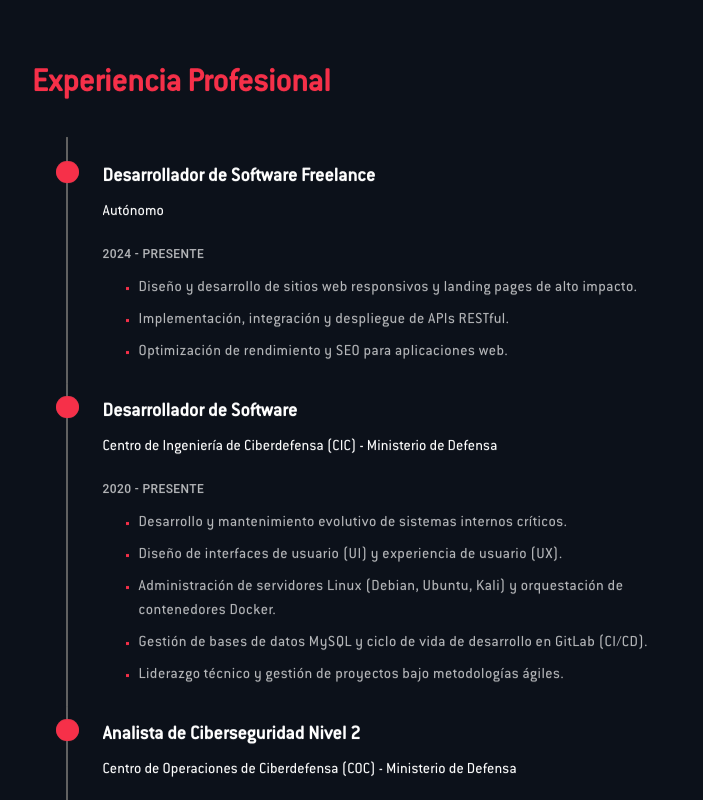
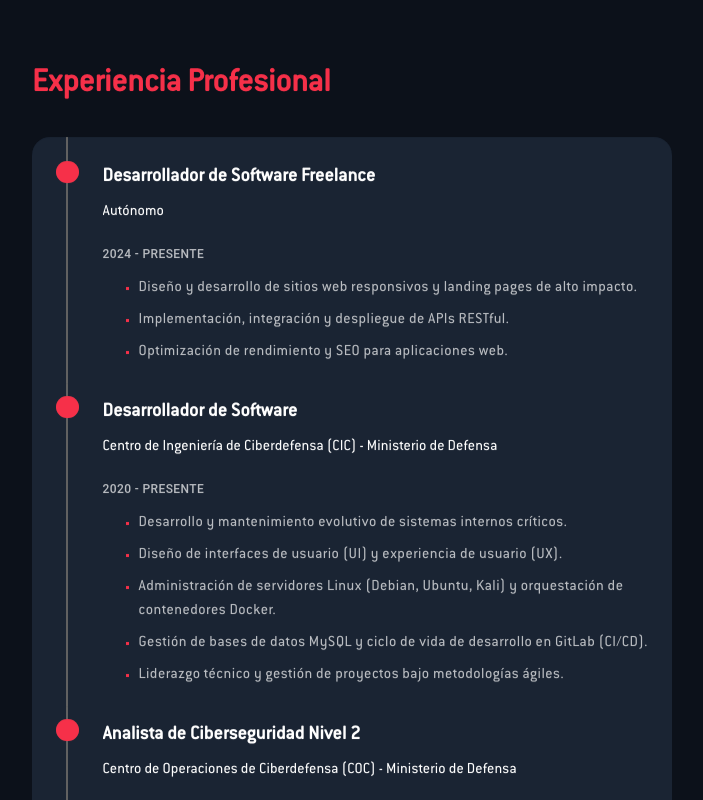
Before and after one commit to IvanCotti/porfolio, a Vue app: page / in a window 1280 px wide. Shown: the part 1040-1840 px from the top of the page, without its empty margins (288-991 px from the left). Built offline with nearby package versions, Linux system fonts and the light colour scheme; no server answers.

Commit message:
Static Page

```diff
--- a/src/views/HomeView.vue
+++ b/src/views/HomeView.vue
@@ -202,6 +202,11 @@ main section:not(.hero) {
 
 /* Overrides Vuetify */
 
+.v-timeline {
+  background: rgb(var(--v-theme-surface));
+  border-radius: 1em;
+}
+
 .v-timeline-divider__dot,
 .v-timeline-item__body {
   transition: all 0.3s ease;
```
